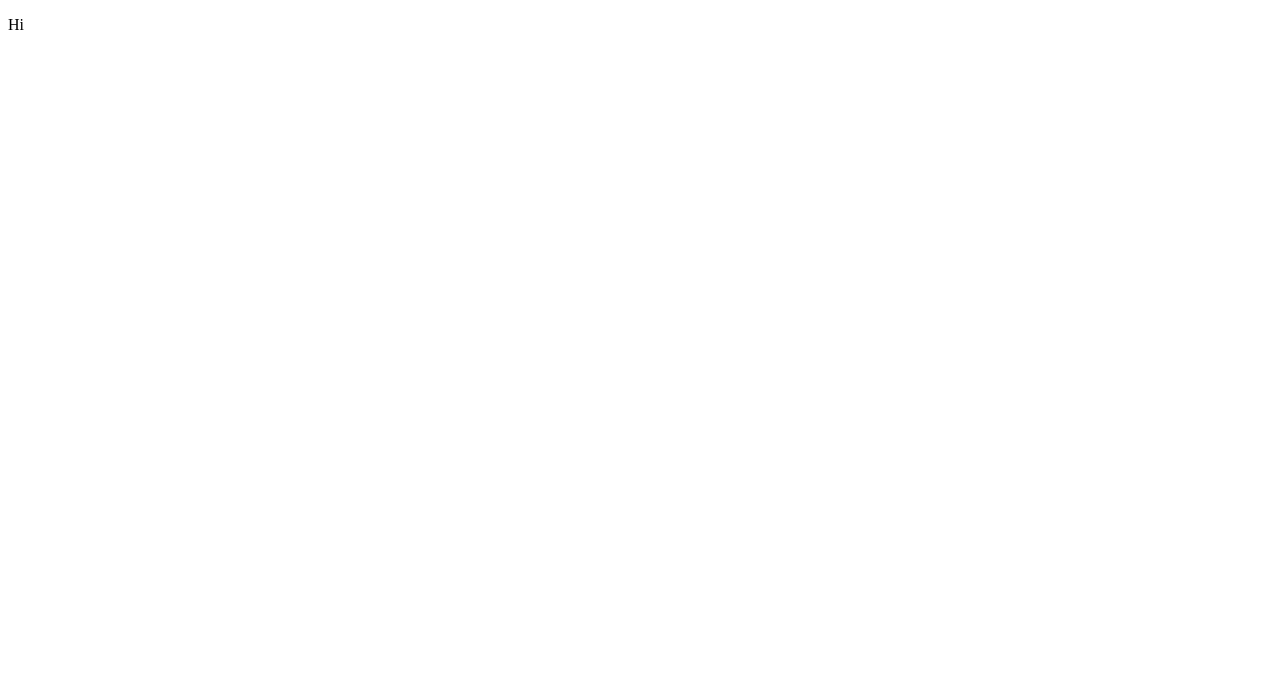
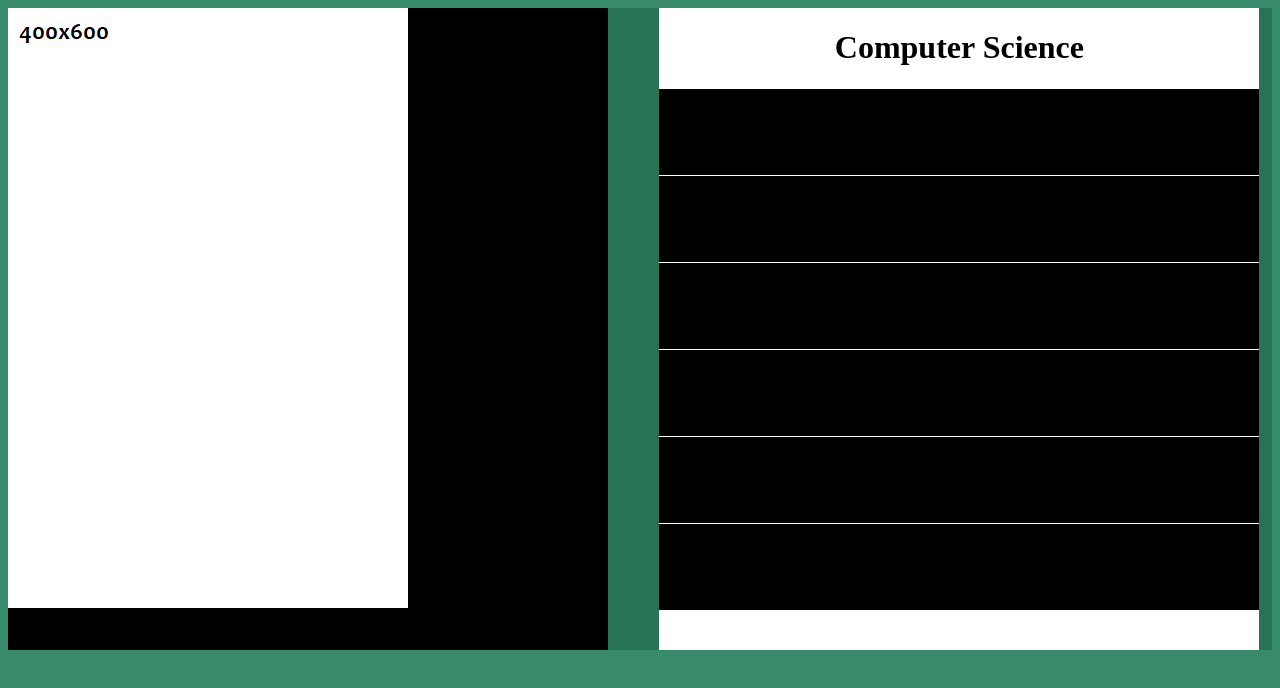
Before and after one commit to bertanbee/Binary-System-Teacher, a React (Create React App) app in the folder teacher/: page / in a window 1280 px wide. Shown: the top 688 px of the page. Built offline with nearby package versions, Linux system fonts and the light colour scheme.

Commit message:
Home's divs Done

```diff
--- a/teacher/src/App.tsx
+++ b/teacher/src/App.tsx
@@ -1,10 +1,8 @@
 import React from 'react';
-
+import Home from './Pages/Home/Home';
 
 function App() {
-  return <p>
-    Hi
-  </p>
+  return <Home></Home>
 }
 
 export default App;
--- /dev/null
+++ b/teacher/src/Pages/Home/Home.tsx
@@ -0,0 +1,33 @@
+import React from 'react';
+import './styles.css';
+
+import img from './img.png'
+
+function Home() {
+    return (
+        <div className="div">
+            <div className="img-content">
+                <img src={img}></img>
+            </div>
+
+            <div className="selector">
+                <h1>Computer Science</h1>
+                <div className="selection">
+                </div>
+                <div className="selection">
+                </div>
+                <div className="selection">
+                </div>
+                <div className="selection">
+                </div>
+                <div className="selection">
+                </div>
+                <div className="selection">
+                </div>
+            </div>
+
+        </div>
+    )
+};
+
+export default Home;
--- /dev/null
+++ b/teacher/src/Pages/Home/styles.css
@@ -0,0 +1,36 @@
+ body {
+     background-color: #378A6A;
+     vertical-align: middle;
+     justify-content: center;
+     align-items: center;
+     justify-content: center;
+}
+
+.div {
+    display: flex;
+    flex-direction: row;
+    background-color: #267356;
+    justify-content: space-between;
+    height: 642px;
+
+}
+
+.selector {
+    background-color: white;
+    display: flex;
+    flex-direction: column;
+    width: 600px;
+    text-align: center;
+    margin-right: 1%;
+}
+
+.selection {
+    background-color: black;
+    height: 86px;
+    margin-top: 1px;
+}
+
+.img-content {
+    background-color: black;
+    width: 600px;
+}
--- /dev/null
+++ b/teacher/src/react-app-env.d.ts
@@ -0,0 +1 @@
+/// <reference types="react-scripts" />
```
Also changed, not shown: teacher/src/Pages/Home/img.png (added).
